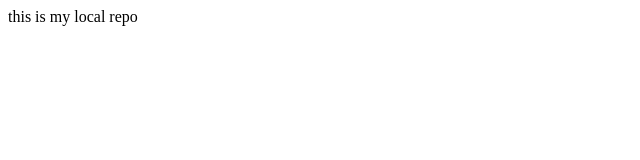
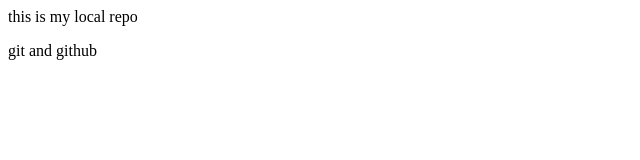
Before and after one commit to Komal-Pundir/local, a plain HTML site: page index.html in a window 1280 px wide. Shown: the full height of the page, 0-640 px from the left. Drawn offline with Linux system fonts and the light colour scheme.

Commit message:
new branch

```diff
--- a/index.html
+++ b/index.html
@@ -1 +1,2 @@
 <p>this is my local repo</p>
+<p>git and github</p>
```
